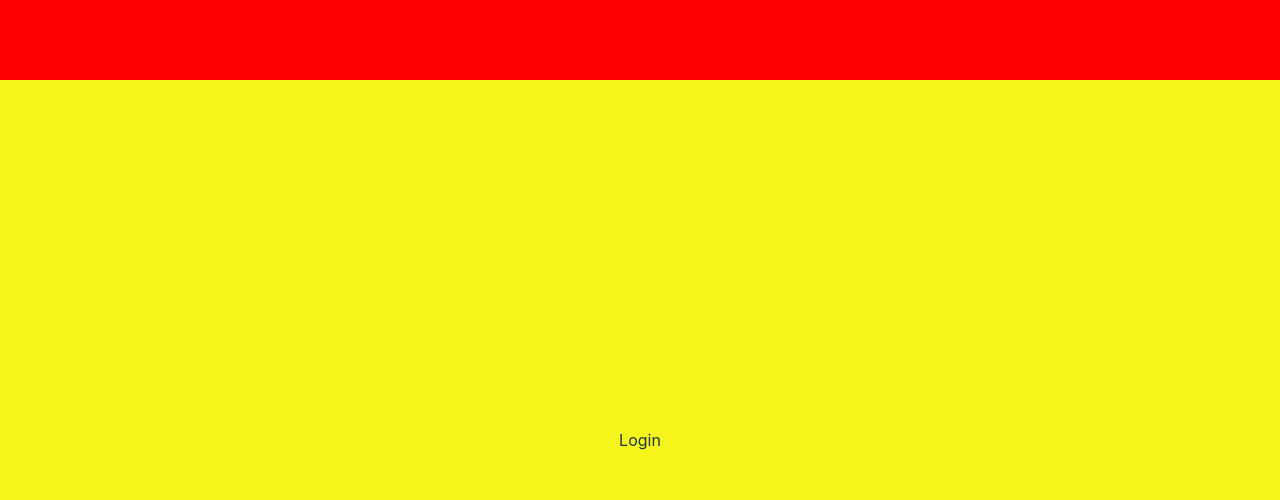
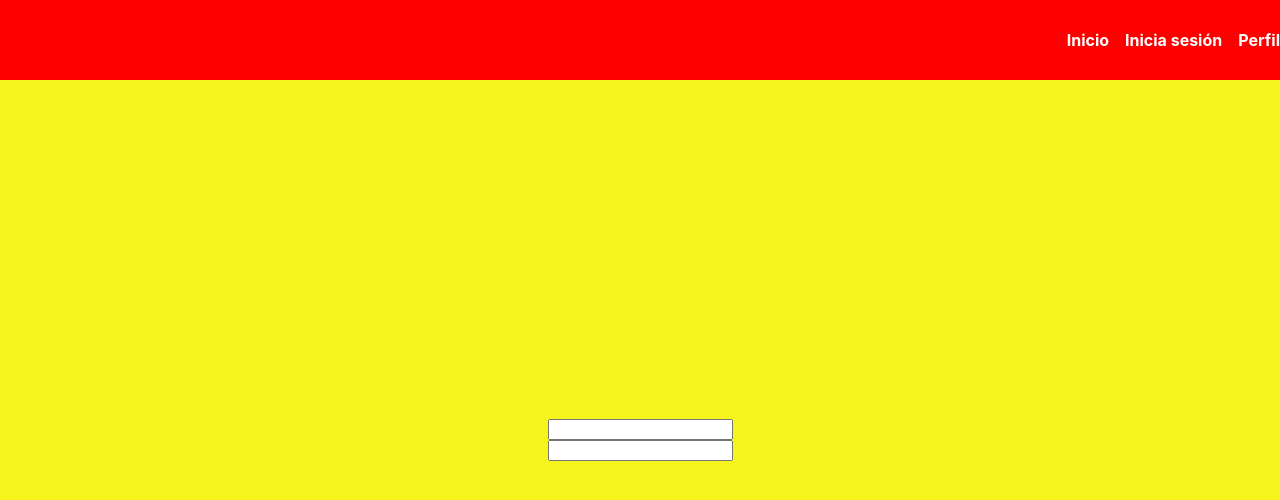
Before and after one commit to martaguillemolmos/modelReact, a React (Vite) app in the folder tattostudio/: page /login in a window 1280 px wide. Shown: the top 500 px of the page. Built offline with nearby package versions, Linux system fonts and the light colour scheme.

Commit message:
feat: In login.jsx, create the two inputs that will store both the email and the password.

```diff
--- /dev/null
+++ b/tattostudio/src/common/CustomInput/CustomInput.jsx
@@ -0,0 +1,13 @@
+import "./CustomInput.css"
+
+export const CustomInput = ({design, type, name, placeholder, functionProp}) => {
+    return (
+        <input
+        className={design}
+        type={type}
+        name={name}
+        placeholder={placeholder}
+        onChange={(e) => functionProp(e)}
+         />
+    )
+}
--- a/tattostudio/src/common/Header/Header.css
+++ b/tattostudio/src/common/Header/Header.css
@@ -1,6 +1,4 @@
-
-.headerDesign {
-
+.headerText {
   height: 10vh;
   width: 100vw;
 
@@ -9,8 +7,11 @@
   display: flex;
   flex-direction: row;
   justify-content: flex-end;
-    align-items: flex-end;
+  align-items: center;
 
   color: white;
   font-weight: bold;
+  gap: 1em;
+
+  flex-wrap: nowrap;
 }
--- a/tattostudio/src/common/Header/Header.jsx
+++ b/tattostudio/src/common/Header/Header.jsx
@@ -1,9 +1,14 @@
-import "./Header.css"
+import "./Header.css";
+import { LinkButton } from "../LinkButton/LinkButton";
 
 export const Header = () => {
-    return (
-        <div className='headerDesign'>
-
-        </div>
-    )
-}
+  return (
+    <div className="headerDesign">
+      <div className="headerText">
+        <LinkButton path={"/"} title={"Inicio"} />
+        <LinkButton path={"/login"} title={"Inicia sesión"} />
+        <LinkButton path={"/profile"} title={"Perfil"} />
+      </div>
+    </div>
+  );
+};
--- /dev/null
+++ b/tattostudio/src/common/LinkButton/LinkButton.css
@@ -0,0 +1,3 @@
+.linkButtonDesign{
+    cursor: pointer;
+}
--- /dev/null
+++ b/tattostudio/src/common/LinkButton/LinkButton.jsx
@@ -0,0 +1,13 @@
+import "./LinkButton.css";
+
+import { useNavigate } from "react-router-dom";
+
+export const LinkButton = ({ path, title }) => {
+  const navigate = useNavigate();
+
+  return (
+    <div className="linkButtonDesign" onClick={() => navigate(path)}>
+      {title}
+    </div>
+  );
+};
--- a/tattostudio/src/pages/Login/Login.jsx
+++ b/tattostudio/src/pages/Login/Login.jsx
@@ -1,9 +1,45 @@
-import "./Login.css"
+import "./Login.css";
+import { CustomInput } from "../../common/CustomInput/CustomInput";
+import { useEffect, useState } from "react";
 
 export const Login = () => {
-    return (
-        <div className="loginDesign">
-        Login
-        </div>
-    )
-}
+  // Declaramos las credenciales que vamos a solicitar para poder realizar el login.
+  const [credenciales, setCredenciales] = useState({
+    email: "",
+    password: "",
+  });
+
+  const functionHandler = (e) => {
+    setCredenciales((prevState) => ({
+      ...prevState,
+      [e.target.name]: e.target.value,
+    }));
+  };
+
+  useEffect(() => {
+    console.log(credenciales);
+  }, [credenciales]);
+
+  return (
+    <div className="loginDesign">
+      <CustomInput
+        design={"inputDesign"}
+        type={"email"}
+        name={"email"}
+        placeholder={""}
+        // value={}
+        functionProp={functionHandler}
+        // onBlur={}
+      />
+      <CustomInput
+        design={"inputDesign"}
+        type={"password"}
+        name={"password"}
+        placeholder={""}
+        // value={}
+        functionProp={functionHandler}
+        // onBlur={}
+      />
+    </div>
+  );
+};
```
Also changed, not shown: tattostudio/.eslintrc.cjs, tattostudio/src/common/CustomInput/CustomInput.css (added). Lines whose indentation alone changed are shown as unchanged.
